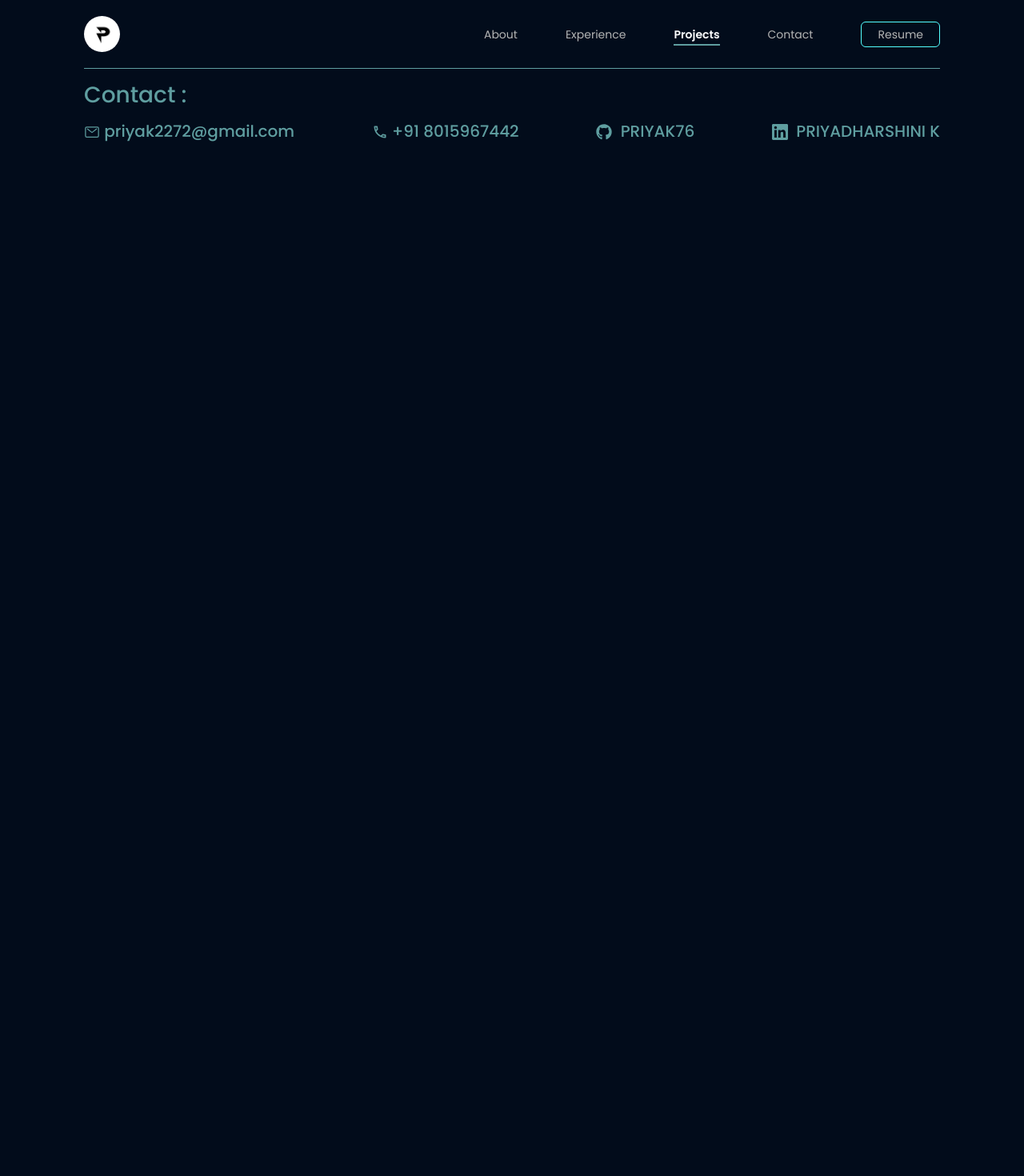
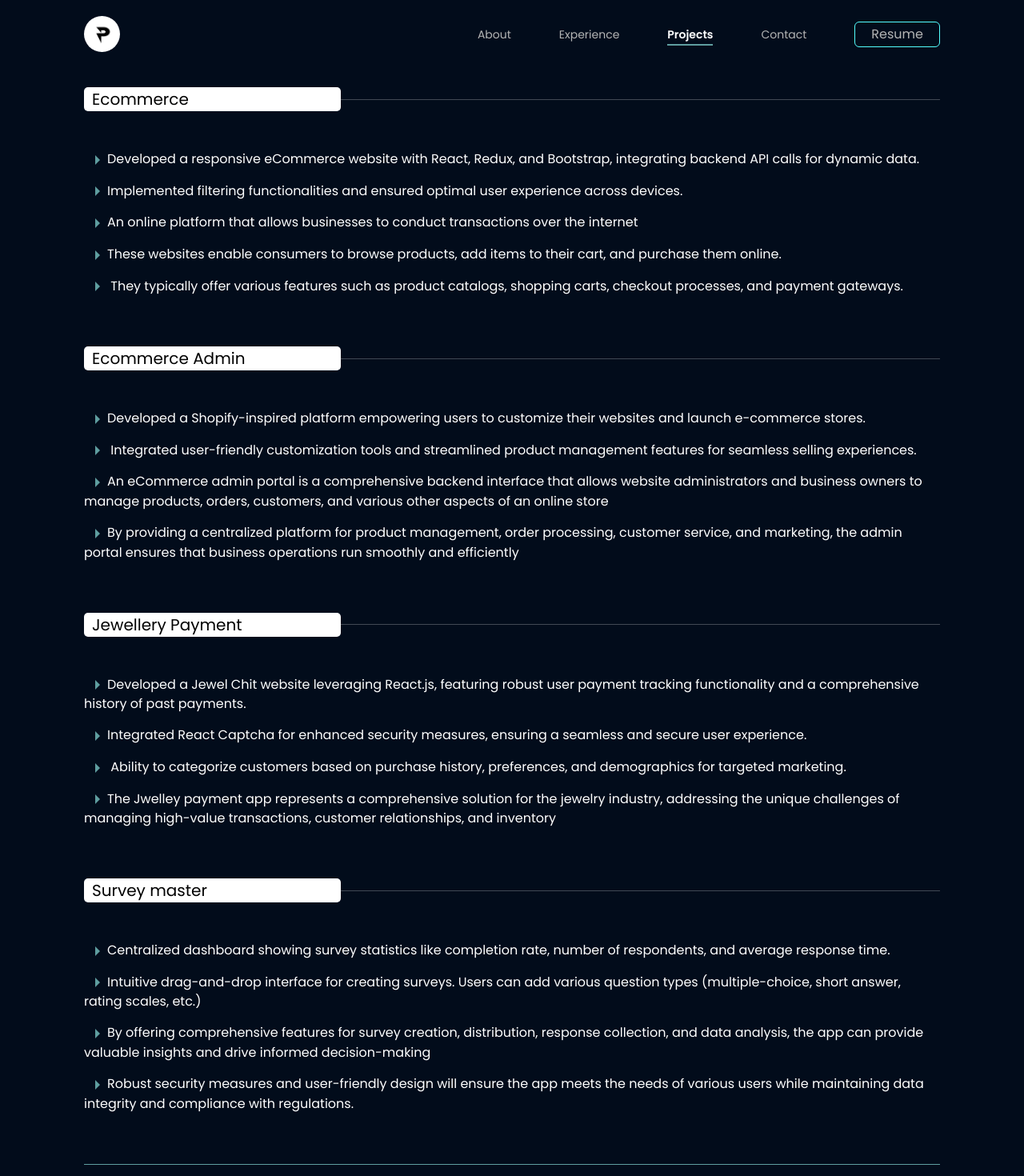
Before and after one commit to PRIYAK76/priyadharshiniprotfolio, a React (Create React App) app: page /Projects in a window 1280 px wide. Shown: the top 1470 px of the page at 80% size. Before the commit the page ends 800 px from the top, so only its background shows below. Built offline with nearby package versions, Linux system fonts and the light colour scheme.

Commit message:
changes final

```diff
--- a/src/components/Navbar/Navbar.css
+++ b/src/components/Navbar/Navbar.css
@@ -7,16 +7,17 @@ body {
   background-color: #020c1b;
 }
 
-.logo-image-navbar{
+.logo-image-navbar {
   width: 45px;
   border-radius: 50%
 }
 
-.resume-btn-navbar{
+.resume-btn-navbar {
   border: 1px solid #5fff;
   background: transparent;
   border-radius: 6px;
   padding: 3px 20px;
+  color: #b5b5b5;
 }
 
 .container {
@@ -36,7 +37,7 @@ padding: 3px 20px;
   position: relative;
 }
 
-ul{
+ul {
   margin-bottom: 0px;
   align-items: center;
 }
@@ -84,9 +85,10 @@ ul{
   }
 }
 
-.menu-icon{
+.menu-icon {
   color: white;
 }
+
 @media (max-width: 600px) {
   .menu-icon {
     display: block;
@@ -119,7 +121,7 @@ ul{
     margin-top: 22px;
   }
 
-  .d-flex{
+  .d-flex {
     display: block !important;
   }
 }
--- a/src/components/Navbar/Navbar.js
+++ b/src/components/Navbar/Navbar.js
@@ -38,7 +38,9 @@ const Navbar = () => {
                                 <NavLink to="/Contact">Contact</NavLink>
                             </li>
                             <li>
-                                <button className='resume-btn-navbar'> <NavLink to="/Res">Resume</NavLink></button>
+                                {/* <a href="Priyadharshini_WP_Resume.pdf" target="_blank"> */}
+                                    <button className='resume-btn-navbar'>Resume</button>
+                                {/* </a> */}
                             </li>
                         </ul>
                     </div>
--- a/src/data/ProjectsDetails.json
+++ b/src/data/ProjectsDetails.json
@@ -0,0 +1,39 @@
+[
+    {
+        "ProjectName" : "Ecommerce",
+        "Details" : [
+            "Developed a responsive eCommerce website with React, Redux, and Bootstrap, integrating backend API calls for dynamic data.",
+            "Implemented filtering functionalities and ensured optimal user experience across devices.",
+            "An online platform that allows businesses to conduct transactions over the internet",
+            "These websites enable consumers to browse products, add items to their cart, and purchase them online.",
+            " They typically offer various features such as product catalogs, shopping carts, checkout processes, and payment gateways."
+        ]
+    },
+    {
+        "ProjectName" : "Ecommerce Admin",
+        "Details" : [
+            "Developed a Shopify-inspired platform empowering users to customize their websites and launch e-commerce stores.",
+            " Integrated user-friendly customization tools and streamlined product management features for seamless selling experiences.",
+            "An eCommerce admin portal is a comprehensive backend interface that allows website administrators and business owners to manage products, orders, customers, and various other aspects of an online store",
+            "By providing a centralized platform for product management, order processing, customer service, and marketing, the admin portal ensures that business operations run smoothly and efficiently"
+        ]
+    },
+    {
+        "ProjectName" : "Jewellery Payment",
+        "Details" : [
+            "Developed a Jewel Chit website leveraging React.js, featuring robust user payment tracking functionality and a comprehensive history of past payments.",
+            "Integrated React Captcha for enhanced security measures, ensuring a seamless and secure user experience.",
+            " Ability to categorize customers based on purchase history, preferences, and demographics for targeted marketing.",
+            "The Jwelley payment app represents a comprehensive solution for the jewelry industry, addressing the unique challenges of managing high-value transactions, customer relationships, and inventory"
+        ]
+    },
+    {
+        "ProjectName" : "Survey master",
+        "Details" : [
+            "Centralized dashboard showing survey statistics like completion rate, number of respondents, and average response time.",
+            "Intuitive drag-and-drop interface for creating surveys. Users can add various question types (multiple-choice, short answer, rating scales, etc.)",
+            "By offering comprehensive features for survey creation, distribution, response collection, and data analysis, the app can provide valuable insights and drive informed decision-making",
+            "Robust security measures and user-friendly design will ensure the app meets the needs of various users while maintaining data integrity and compliance with regulations."
+        ]
+    }
+]
--- a/src/pages/Styles.css
+++ b/src/pages/Styles.css
@@ -115,3 +115,26 @@ ul{
     column-gap: 0px;
     color: white;
 }
+
+.contact-title{
+    font-size: 3rem;
+    font-weight: 700;
+    text-align: center;
+    color: cadetblue;
+}
+
+.contact-sub-title{
+    width: 60%;
+    text-align: center;
+    margin: auto;
+    color: antiquewhite;
+}
+
+.contact-btn{
+    border: 1px solid cadetblue;
+    background: transparent;
+    color: white;
+    font-size: 20px;
+    padding: 10px;
+    border-radius: 10px;
+}
--- a/src/pages/about/About.js
+++ b/src/pages/about/About.js
@@ -5,7 +5,6 @@ const About = () => {
   const items = ['HTML5', 'CSS3', 'Javascript (ES6)', 'Bootstrap 5', 'MUI', 'React', 'Redux', 'Figma', 'Android Studio', 'Netlify', 'CI/CD', 'Github'];
   return (
     <div className='container'>
-
       <div>
         <div class="hr-with-text my-4">
           <span class="hr-text about-me-title">About Me</span>
--- a/src/pages/contact/Contact.js
+++ b/src/pages/contact/Contact.js
@@ -2,8 +2,19 @@ import React from 'react'
 
 const Contact = () => {
   return (
-    <div>
-
+    <div className='container my-5'>
+      <div>
+        <h1 className='contact-title my-3'>Let's Get In Touch</h1>
+        <p className='contact-sub-title my-2'>I'm always open to discussing new projects, creative ideas, or opportunities to be part of your
+          visions. If you have any questions, want to collaborate, or just want to say hello, feel free to
+          reach out to me through any of the channels below. I look forward to connecting with you!
+        </p>
+        <div className='d-grid gap-2 col-2 mx-auto my-3'>
+          <a href="mailto:priyak2272@gmail.com?subject=Hello&body=Hi there, I would like to talk about..." class="mail-btn">
+            <button className='contact-btn'>Reach Me</button>
+          </a>
+        </div>
+      </div>
     </div>
   )
 }
--- a/src/pages/projects/Projects.js
+++ b/src/pages/projects/Projects.js
@@ -1,9 +1,28 @@
 import React from 'react'
+import Data from "./../../data/ProjectsDetails.json"
+import { IoMdArrowDropright } from "react-icons/io";
 
 const Projects = () => {
   return (
-    <div>
-
+    <div className='container'>
+      <div>
+        {Data.map((proj) => (
+          <div>
+            <div class="hr-with-text my-4">
+              <span class="hr-text1 about-me-title"> {proj.ProjectName}</span>
+              <hr />
+            </div>
+            <p><ul className="one-column-list arrow-list my-5">
+              {proj.Details.map((item, index) => (
+                <li key={index}>
+                  <IoMdArrowDropright color='#5f9ea0' size={24} />
+                  {item}
+                </li>
+              ))}
+            </ul></p>
+          </div>
+        ))}
+      </div>
     </div>
   )
 }
```
Also changed, not shown: 1 other file (tests, documents, lock files or other folders). Lines whose indentation alone changed are shown as unchanged.
